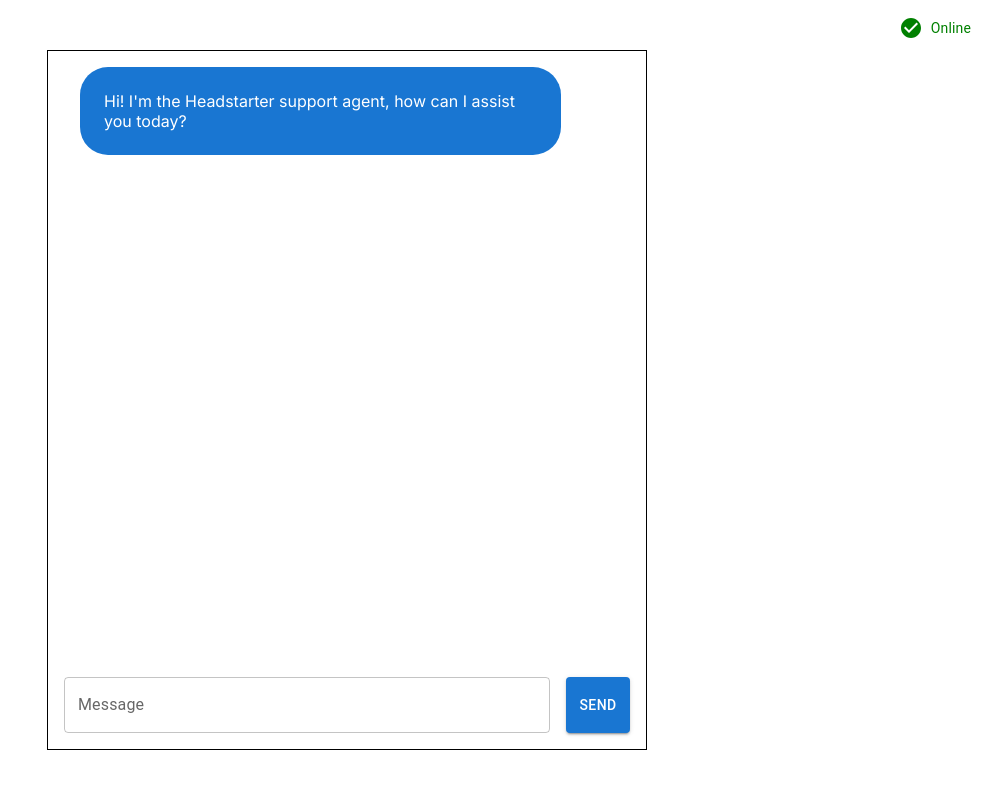
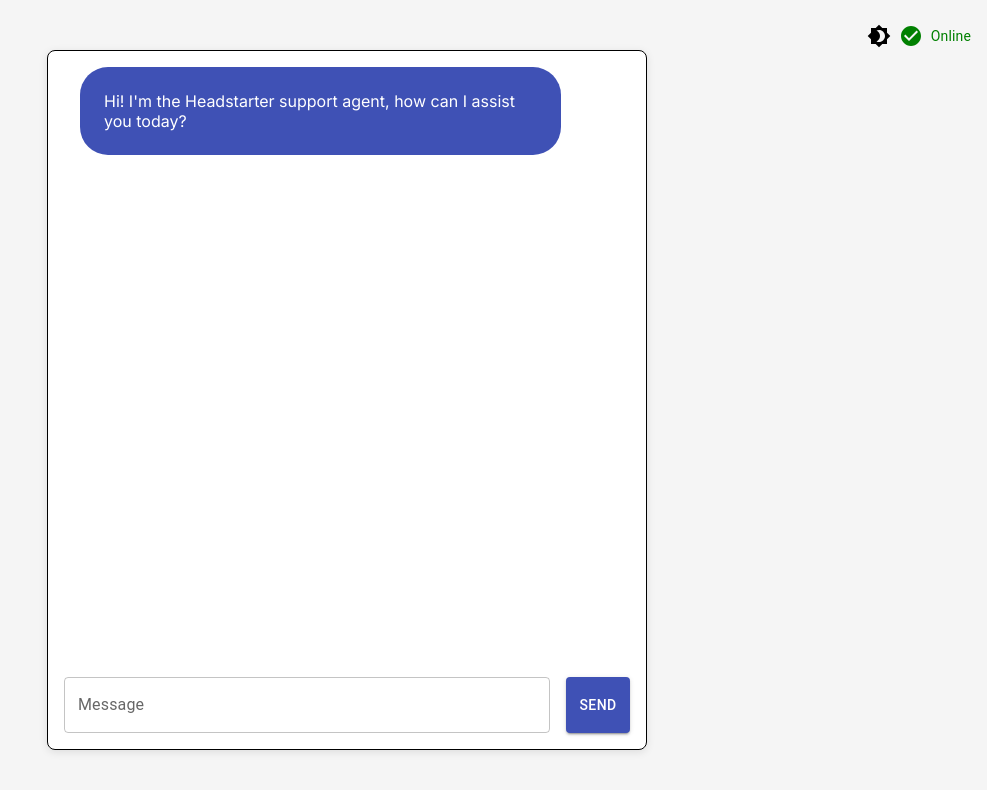
Before and after one commit to musmanqazi/ai-customer-support, a Next.js app: page / in a window 1280 px wide. Shown: the top 790 px of the page, without its empty margins (293-1280 px from the left). Built offline with nearby package versions, Linux system fonts and the light colour scheme; no server answers.

Commit message:
Add refresh to UI and DarkMode

```diff
--- a/app/page.js
+++ b/app/page.js
@@ -1,9 +1,12 @@
 'use client'
-import { Box, Stack, Button, TextField, Typography } from "@mui/material";
+import { Box, Stack, Button, TextField, Typography, IconButton } from "@mui/material";
 import { useState, useEffect, useRef } from "react";
 import { keyframes } from "@emotion/react";
 import CheckCircleIcon from "@mui/icons-material/CheckCircle";
 import CancelIcon from "@mui/icons-material/Cancel";
+import { ThemeProvider, createTheme } from "@mui/material/styles";
+import Brightness4Icon from "@mui/icons-material/Brightness4";
+import Brightness7Icon from "@mui/icons-material/Brightness7";
 
 // Define the shake animation using keyframes
 const shake = keyframes`
@@ -27,6 +30,7 @@
   const [shakeInput, setShakeInput] = useState(false);
   const [apiKeyValid, setApiKeyValid] = useState(false);
   const [isResponding, setIsResponding] = useState(false);
+  const [darkMode, setDarkMode] = useState(false);
   const messagesEndRef = useRef(null);
   const [isScrollbarActive, setIsScrollbarActive] = useState(false);
 
@@ -169,7 +173,38 @@
     }
   };
 
+  const lightTheme = createTheme({
+    palette: {
+      mode: 'light',
+      primary: {
+        main: '#3f51b5',
+      },
+      secondary: {
+        main: '#f50057',
+      },
+      background: {
+        default: '#f5f5f5',
+      },
+    },
+  });
+
+  const darkTheme = createTheme({
+    palette: {
+      mode: 'dark',
+      primary: {
+        main: '#90caf9',
+      },
+      secondary: {
+        main: '#f48fb1',
+      },
+      background: {
+        default: '#303030',
+      },
+    },
+  });
+
   return (
+    <ThemeProvider theme={darkMode ? darkTheme : lightTheme}>
       <Box
         width="100vw"
         height="100vh"
@@ -180,6 +215,7 @@
         sx={{
           padding: "16px",
           boxSizing: "border-box",
+          backgroundColor: "background.default",
         }}
       >
         <Stack
@@ -193,6 +229,9 @@
             overflowY: 'auto',
             marginRight: 0,
             paddingRight: 0,
+            backgroundColor: darkMode ? "#424242" : "#ffffff",
+            boxShadow: "0px 2px 8px rgba(0, 0, 0, 0.1)",
+            borderRadius: "8px",
           }}
         >
           <Stack
@@ -268,6 +307,7 @@
                 "@media (max-width: 600px)": {
                   padding: '10px',
                 },
+                backgroundColor: darkMode ? "#333" : "#fff",
               }}
               error={shakeInput}
               disabled={isResponding}
@@ -296,6 +336,9 @@
             alignItems: "center",
           }}
         >
+          <IconButton onClick={() => setDarkMode(!darkMode)} color="inherit">
+            {darkMode ? <Brightness7Icon /> : <Brightness4Icon />}
+          </IconButton>
           {apiKeyValid ? (
             <>
               <CheckCircleIcon sx={{ color: "green", mr: 1 }} />
@@ -313,5 +356,6 @@
           )}
         </Box>
       </Box>
+    </ThemeProvider>
   );
 }
```
Lines whose indentation alone changed are shown as unchanged.
